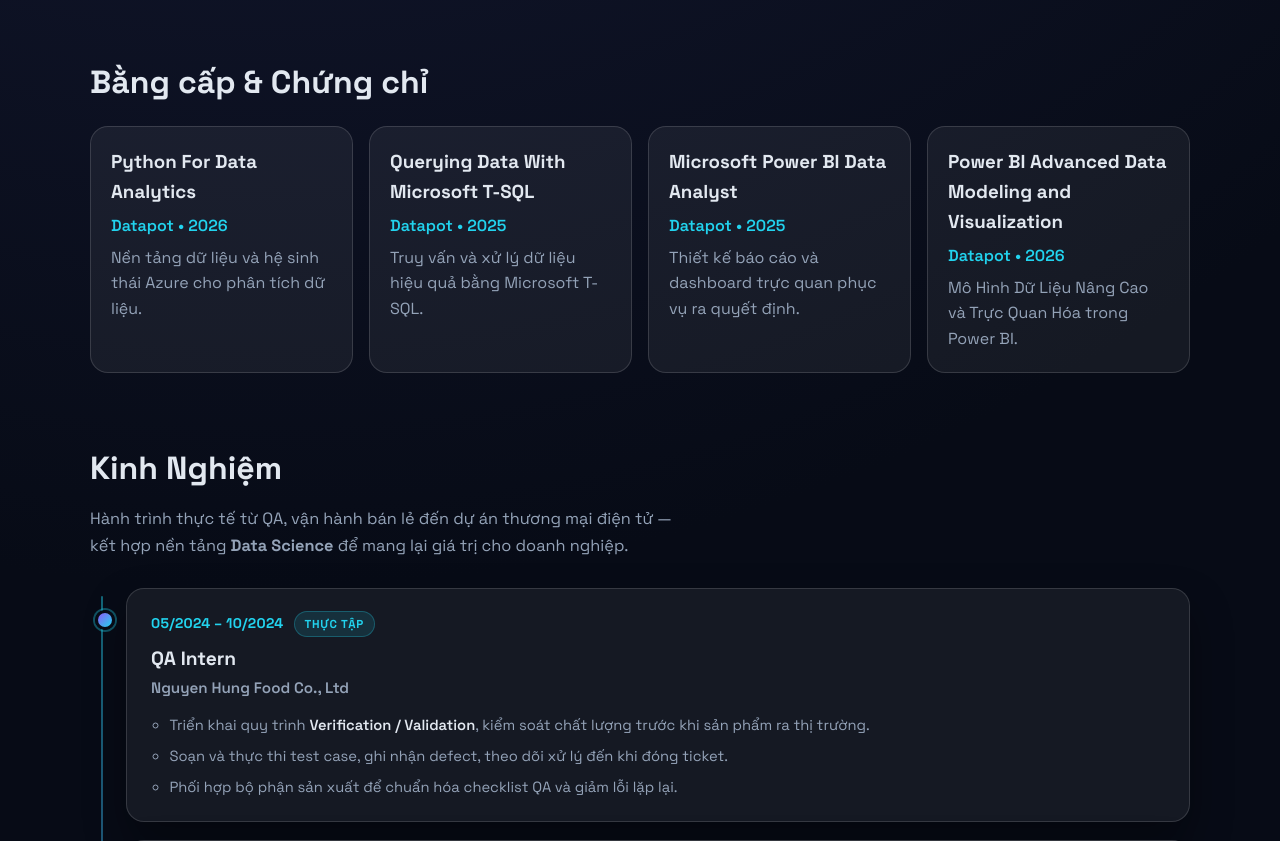
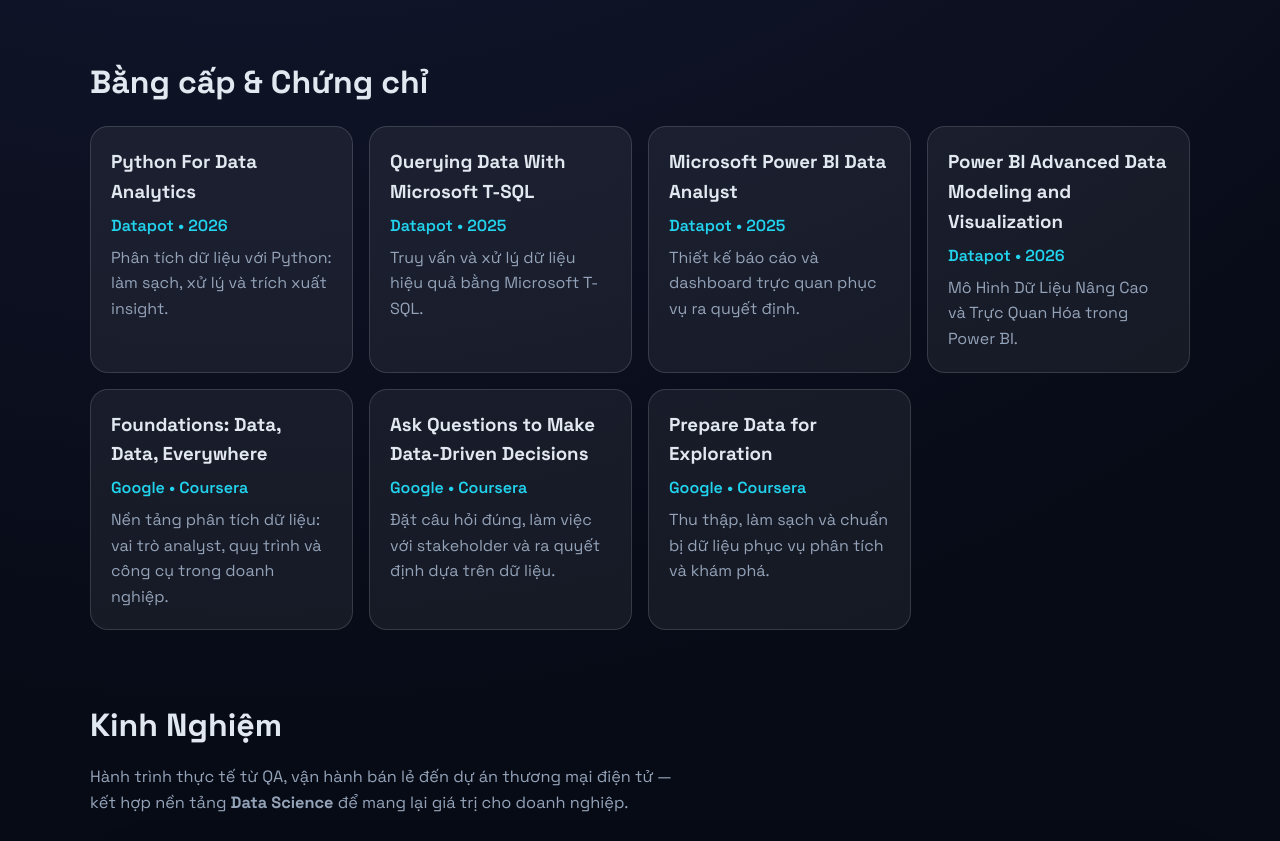
Before and after one commit to CuuCaHay/portfolio-pham-gia-bao, a Flask app: page / in a window 1280 px wide. Shown: the part 1850-2691 px from the top of the page. Run offline with Flask 3, Linux system fonts and the light colour scheme.

Commit message:
Add Google certificates and update CV

```diff
--- a/app.py
+++ b/app.py
@@ -1,6 +1,9 @@
-from flask import Flask, render_template
+from flask import Flask, render_template, send_from_directory
+import os
 
 app = Flask(__name__, template_folder="templates", static_folder="statics")
+
+CV_FILENAME = "CV.pdf"
 
 
 @app.route("/")
@@ -8,6 +11,16 @@ def home():
     return render_template("index.html")
 
 
+@app.route("/download/cv")
+def download_cv():
+    return send_from_directory(
+        os.path.join(app.static_folder, "Tailieu"),
+        CV_FILENAME,
+        as_attachment=True,
+        download_name="PHAM_GIA_BAO_CV.pdf",
+    )
+
+
 if __name__ == "__main__":
     import os
     port = int(os.environ.get("PORT", 5000))
--- a/templates/index.html
+++ b/templates/index.html
@@ -60,7 +60,7 @@
           <figcaption>
             Pham Gia Bao
           </figcaption>
-          <a class="download-cv-btn" href="{{ url_for('static', filename='Tailieu/CV.2026.pdf') }}" download="PHAM_GIA_BAO_CV_2026.pdf">
+          <a class="download-cv-btn" href="{{ url_for('download_cv') }}">
             Tải CV
           </a>
         </figure>
@@ -165,10 +165,10 @@
     <section id="certifications" class="section reveal">
       <h2>Bằng cấp & Chứng chỉ</h2>
       <div class="certifications-grid">
-        <a class="cert-card cert-link" href="{{ url_for('static', filename='Tailieu/PYTHON FOR DATA ANALYTICS.pdf') }}" target="_blank" rel="noreferrer" aria-label="Xem chứng chỉ Azure Data Fundamentals">
+        <a class="cert-card cert-link" href="{{ url_for('static', filename='Tailieu/PYTHON FOR DATA ANALYTICS.pdf') }}" target="_blank" rel="noreferrer" aria-label="Xem chứng chỉ Python For Data Analytics">
           <h3>Python For Data Analytics</h3>
           <p class="cert-meta">Datapot • 2026</p>
-          <p>Nền tảng dữ liệu và hệ sinh thái Azure cho phân tích dữ liệu.</p>
+          <p>Phân tích dữ liệu với Python: làm sạch, xử lý và trích xuất insight.</p>
         </a>
         <a class="cert-card cert-link" href="{{ url_for('static', filename='Tailieu/QUERYING DATAWITH MICROSOFTT-SQL.pdf') }}" target="_blank" rel="noreferrer" aria-label="Xem chứng chỉ Querying Data With Microsoft T-SQL">
           <h3>Querying Data With Microsoft T-SQL</h3>
@@ -180,10 +180,25 @@
           <p class="cert-meta">Datapot • 2025</p>
           <p>Thiết kế báo cáo và dashboard trực quan phục vụ ra quyết định.</p>
         </a>
-        <a class="cert-card cert-link" href="{{ url_for('static', filename='Tailieu/POWER BI ADVANCED DATA MODELING AND VISUALIZATION.pdf') }}" target="_blank" rel="noreferrer" aria-label="Xem chứng chỉ Azure Data Fundamentals">
+        <a class="cert-card cert-link" href="{{ url_for('static', filename='Tailieu/POWER BI ADVANCED DATA MODELING AND VISUALIZATION.pdf') }}" target="_blank" rel="noreferrer" aria-label="Xem chứng chỉ Power BI Advanced Data Modeling and Visualization">
           <h3>Power BI Advanced Data Modeling and Visualization</h3>
           <p class="cert-meta">Datapot • 2026</p>
           <p>Mô Hình Dữ Liệu Nâng Cao và Trực Quan Hóa trong Power BI.</p>
+        </a>
+        <a class="cert-card cert-link" href="{{ url_for('static', filename='Tailieu/Foundations Data, Data, Everywhere.pdf') }}" target="_blank" rel="noreferrer" aria-label="Xem chứng chỉ Foundations Data, Data, Everywhere">
+          <h3>Foundations: Data, Data, Everywhere</h3>
+          <p class="cert-meta">Google • Coursera</p>
+          <p>Nền tảng phân tích dữ liệu: vai trò analyst, quy trình và công cụ trong doanh nghiệp.</p>
+        </a>
+        <a class="cert-card cert-link" href="{{ url_for('static', filename='Tailieu/Ask Questions to Make Data-Driven Decisions.pdf') }}" target="_blank" rel="noreferrer" aria-label="Xem chứng chỉ Ask Questions to Make Data-Driven Decisions">
+          <h3>Ask Questions to Make Data-Driven Decisions</h3>
+          <p class="cert-meta">Google • Coursera</p>
+          <p>Đặt câu hỏi đúng, làm việc với stakeholder và ra quyết định dựa trên dữ liệu.</p>
+        </a>
+        <a class="cert-card cert-link" href="{{ url_for('static', filename='Tailieu/Prepare Data for Exploration.pdf') }}" target="_blank" rel="noreferrer" aria-label="Xem chứng chỉ Prepare Data for Exploration">
+          <h3>Prepare Data for Exploration</h3>
+          <p class="cert-meta">Google • Coursera</p>
+          <p>Thu thập, làm sạch và chuẩn bị dữ liệu phục vụ phân tích và khám phá.</p>
         </a>
       </div>
     </section>
```
Also changed, not shown: 5 other files.
